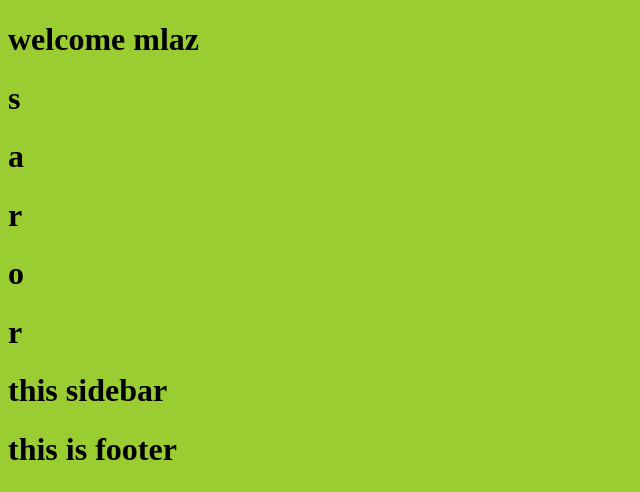
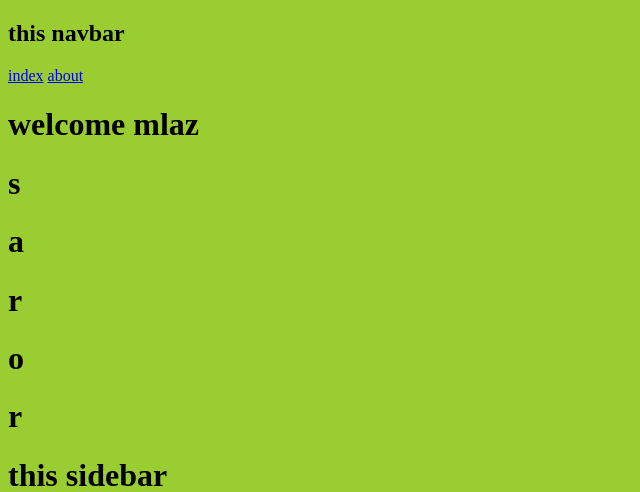
Before and after one commit to sarorsaad/mySingleTemplate, a Django app: page /Inheritance/about/ in a window 1280 px wide. Shown: the top 492 px of the page, without its empty margins (0-640 px from the left). Run offline with Django 4.2, Linux system fonts and the light colour scheme.

Commit message:
urls tag

```diff
--- a/Inheritance/templates/base.html
+++ b/Inheritance/templates/base.html
@@ -11,10 +11,8 @@
     <title>base</title>
 </head>
 <body >
- {% block content    %}
 {% include 'parts/navbar.html'  %}
-
-
+{% block content    %}
 {% endblock content    %}
 {% include 'parts/sidebar.html'  %}
 {% include 'parts/footer.html'  %}
--- a/Inheritance/templates/parts/navbar.html
+++ b/Inheritance/templates/parts/navbar.html
@@ -8,6 +8,8 @@
    <body>
     <nav class="navbar">
       <h1>this navbar</h1>
+      <a href="{% url 'index' %}"> <span>index</span></a>
+      <a href="{% url 'about' %}"><span>about</span></a>
     </nav>
    </body>
 
--- a/Inheritance/urls.py
+++ b/Inheritance/urls.py
@@ -3,10 +3,10 @@ from . import views
 
 
 urlpatterns = [
-  path("index/", views.index),
-  path("base/", views.base),
-  path("about/", views.about),
-  path("footer/", views.footer),
-  path("sidebar/", views.sidebar),
-  path("navbar/", views.navbar),
+  path("index/", views.index,name='index'),
+  path("base/", views.base,name='base'),
+  path("about/", views.about,name='about'),
+  path("footer/", views.footer,name='footer'),
+  path("sidebar/", views.sidebar,name='sidebar'),
+  path("navbar/", views.navbar,name='navbar'),
 ]
```
